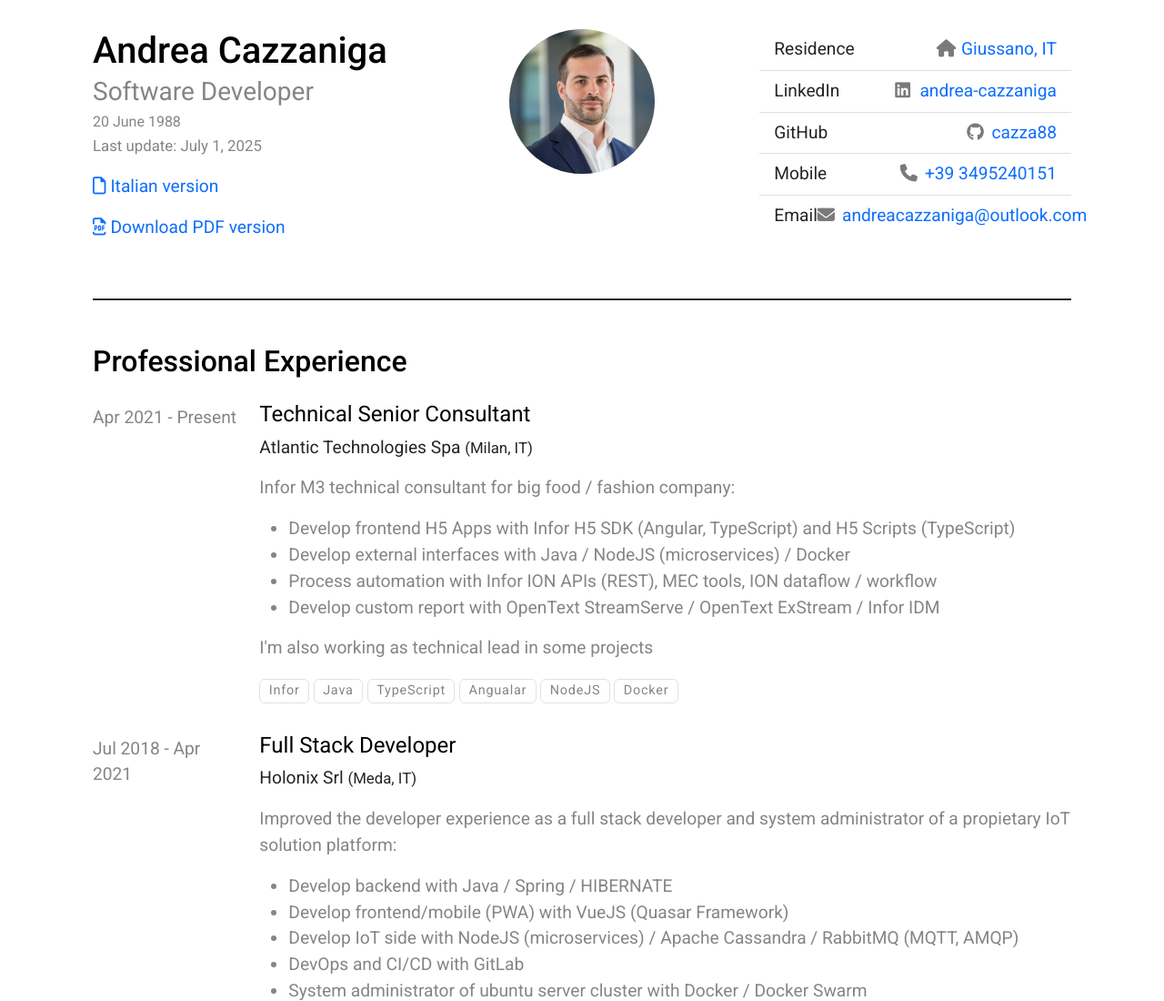
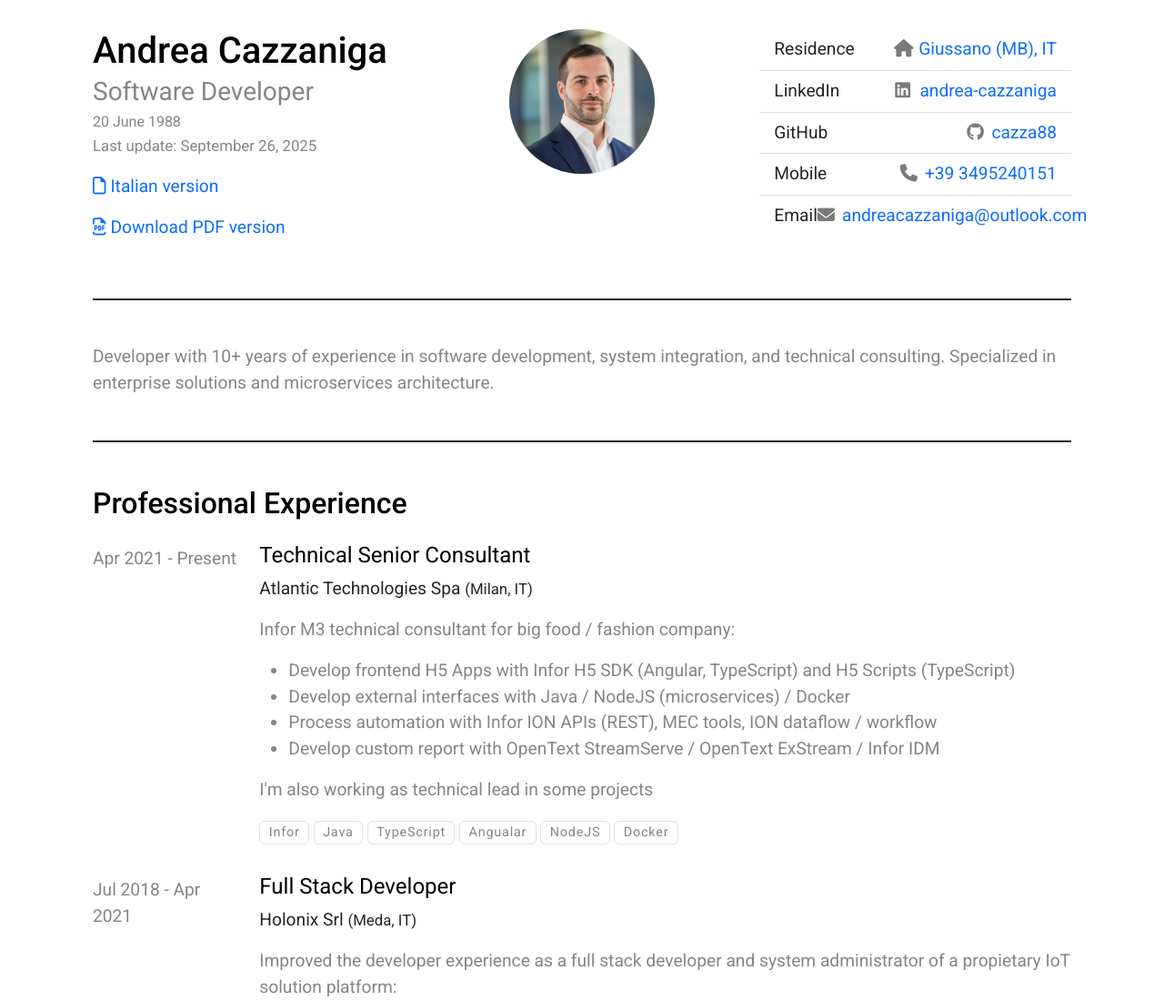
Before and after one commit to cazza88/curriculum-vitae, a plain HTML site: page en/index.html in a window 1280 px wide. Shown: the top 1100 px of the page at 91% size. Drawn offline with nearby package versions, Linux system fonts and the light colour scheme.

Commit message:
Deploying to gh-pages from @ cazza88/curriculum-vitae@95df2cd94369b68873a7fb50d18a2e570166ec1f 🚀

```diff
--- a/en/index.html
+++ b/en/index.html
@@ -25,7 +25,7 @@
                 </div>
                 <div>
                     <p>
-                        <time datetime="" class="small">Last update: July 1, 2025</time>
+                        <time datetime="" class="small">Last update: September 26, 2025</time>
                     </p>
                     <p>
                         <span class="screen"><a href="https://cazza88.github.io/curriculum-vitae/it" target="_self"><i class="far fa-file"></i>Italian version</a></span>
@@ -45,7 +45,7 @@
                 <ul class="list-group list-group-flush">
                     <li class="list-group-item d-flex justify-content-between align-items-start">
                         <span class="text-nowrap">Residence</span>
-                        <span class="text-nowrap"><a href="https://www.google.com/maps/place/20833+Giussano+MB/@45.5469589,9.1851004,11z/data=!4m6!3m5!1s0x4786a2d614d1b137:0x799c73ae15aab9bd!8m2!3d45.7002381!4d9.2089664!16zL20vMGdqNjI1"><i class="fa fa-home fact-icon"></i>Giussano, IT</a></span>
+                        <span class="text-nowrap"><a href="https://www.google.com/maps/place/20833+Giussano+MB/@45.5469589,9.1851004,11z/data=!4m6!3m5!1s0x4786a2d614d1b137:0x799c73ae15aab9bd!8m2!3d45.7002381!4d9.2089664!16zL20vMGdqNjI1"><i class="fa fa-home fact-icon"></i>Giussano (MB), IT</a></span>
                     </li>
                     <li class="list-group-item d-flex justify-content-between align-items-start">
                         <span class="text-nowrap">LinkedIn</span>
@@ -68,6 +68,10 @@
                 </ul>
             </div>
         </div>
+    </div>
+
+    <div class="border-bottom border-2 border-print-0 border-dark mb-5 pb-5 pb-print-0 mb-print-1">
+        Developer with 10+ years of experience in software development, system integration, and technical consulting. Specialized in enterprise solutions and microservices architecture.
     </div>
 
     <div class="border-bottom border-2 border-print-0 border-dark mb-5 pb-5 pb-print-0 mb-print-1">
```
Also changed, not shown: it/index.html (+6 -2 lines), 2 other files.
